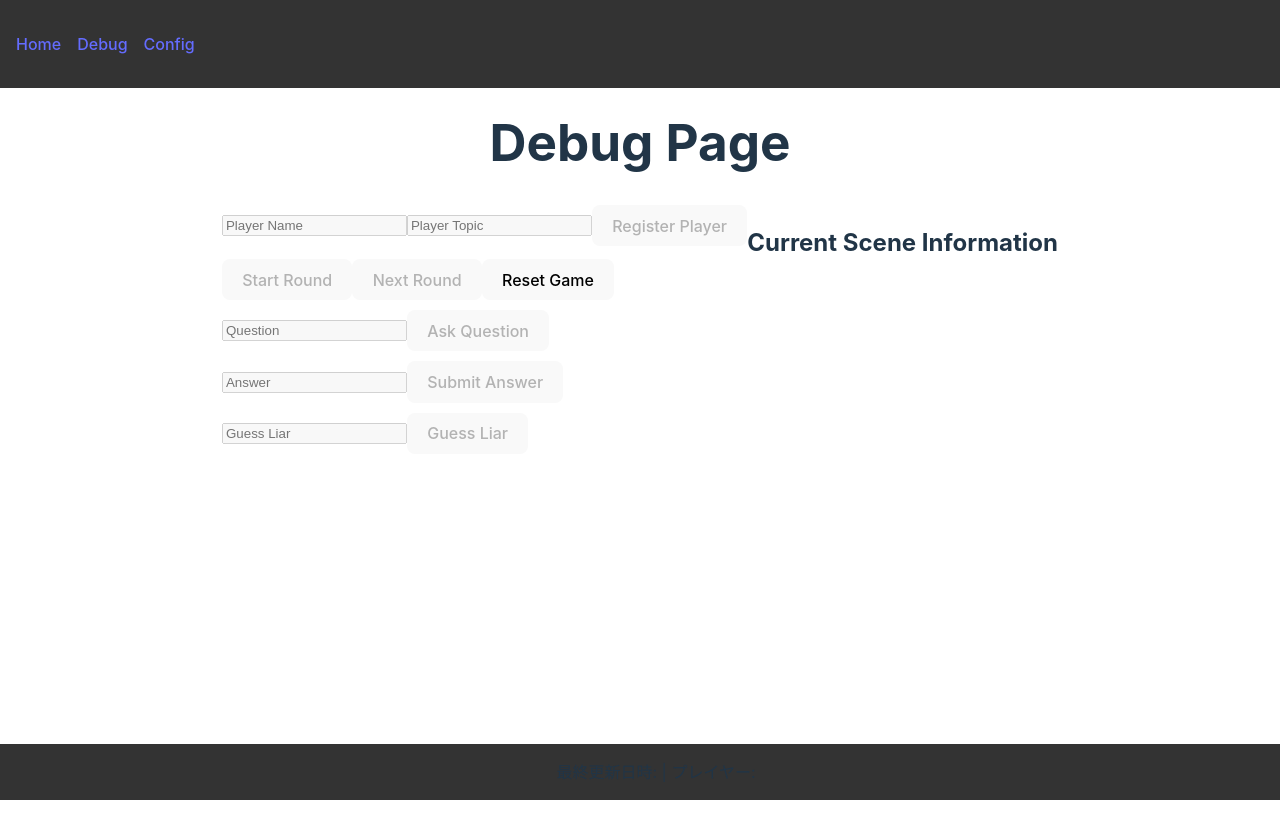
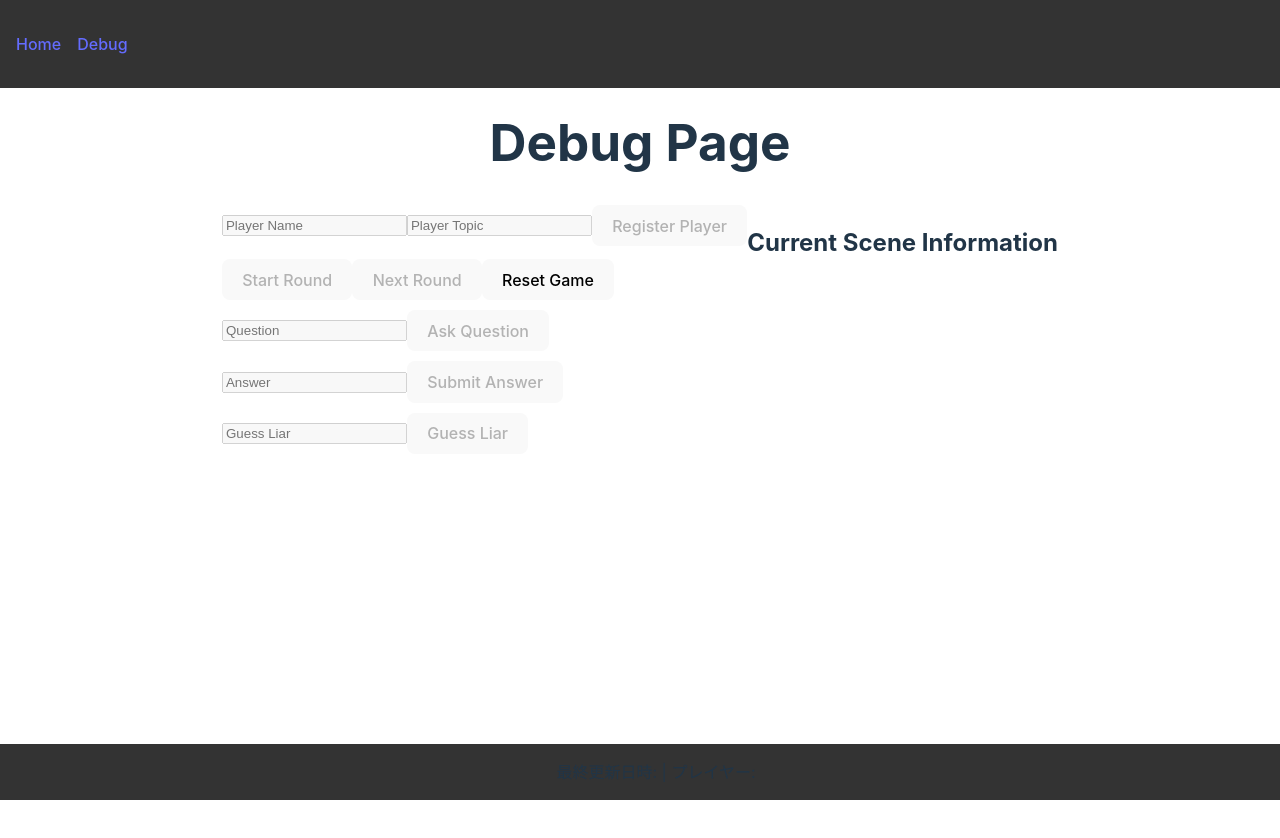
Before and after one commit to Freeesia/korenan, a React (Vite) app in the folder korenan.react.client/: page /debug in a window 1280 px wide. Shown: the top 838 px of the page. Built offline with nearby package versions, Linux system fonts and the light colour scheme; no server answers.

Commit message:
設定ダイアログへのナビゲーションリンクを削除しました。

```diff
--- a/korenan.react.client/src/App.tsx
+++ b/korenan.react.client/src/App.tsx
@@ -94,9 +94,6 @@ function App() {
               <li>
                 <NavLink to="/debug">Debug</NavLink>
               </li>
-              <li>
-                <NavLink to="/config">Config</NavLink>
-              </li>
               {scene && (
                 <li style={{ marginLeft: "auto" }}>
                   <button onClick={leaveGame}>ゲームを抜ける</button>
```
